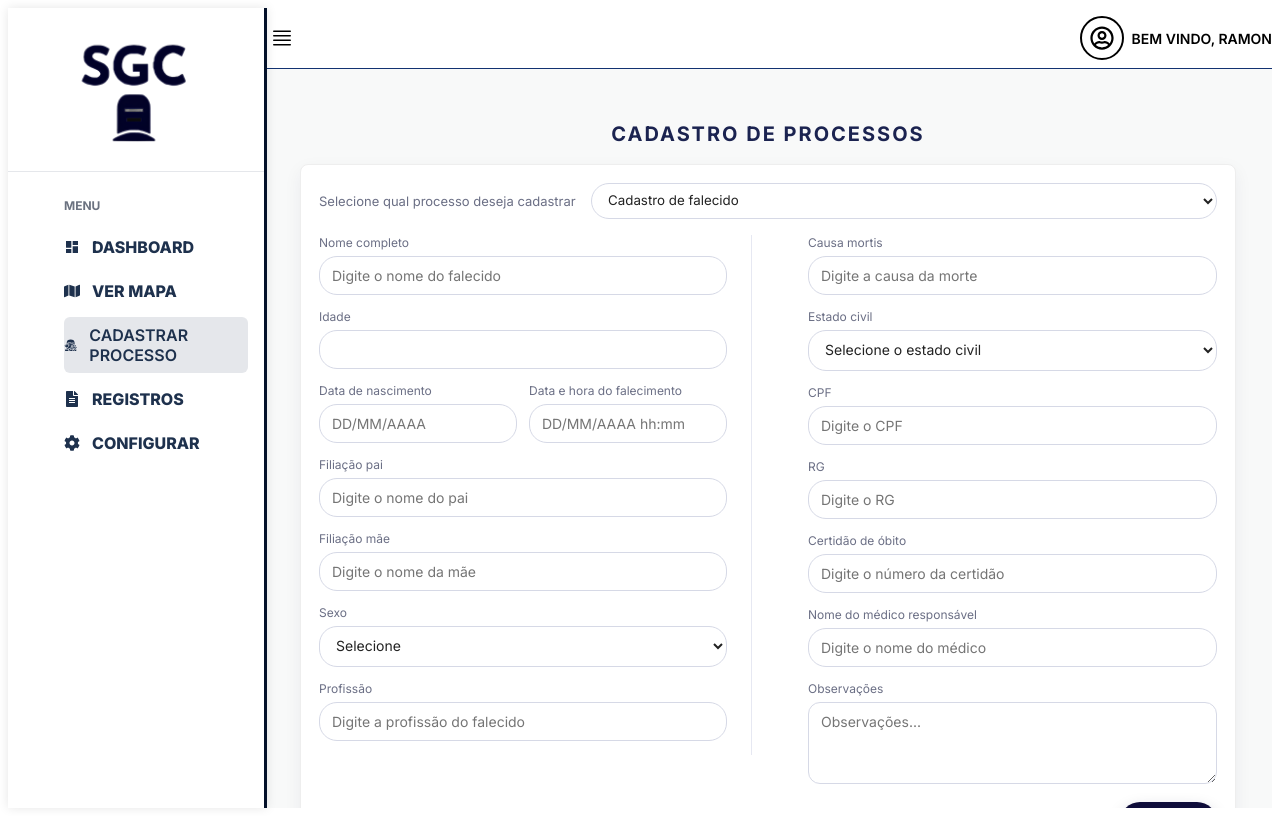
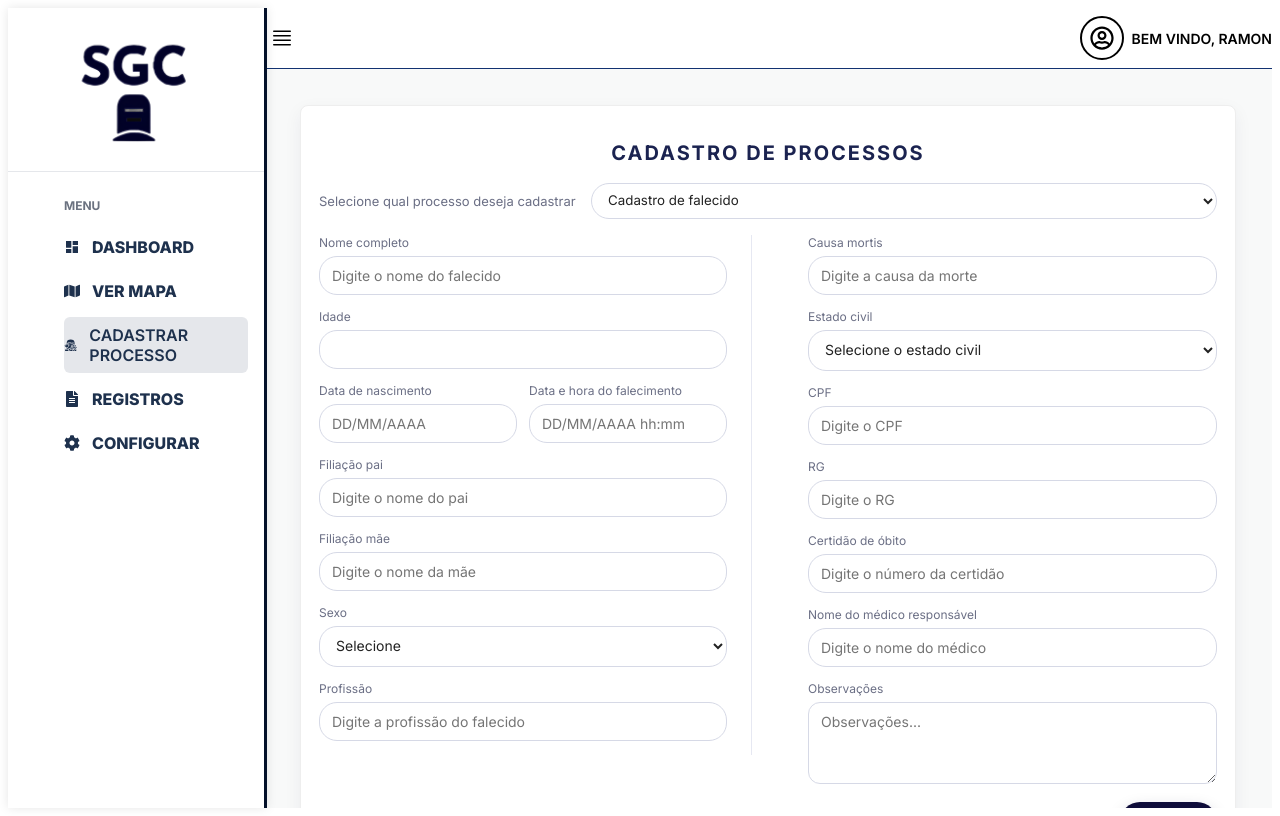
Before and after one commit to ramonlopes23/fatec-lab-sgc-front-end, a React (Vite) app in the folder front-cemiterio/: page /cadastros in a window 1280 px wide. Built offline with nearby package versions, Linux system fonts and the light colour scheme.

Commit message:
formtitle

```diff
--- a/front-cemiterio/src/pages/Cadastros/index.jsx
+++ b/front-cemiterio/src/pages/Cadastros/index.jsx
@@ -55,9 +55,8 @@ export default function Cadastros() {
     return (
         <MainLayout>
             <Container>
-                <Title>CADASTRO DE PROCESSOS</Title>
-
                 <FormStyled onSubmit={handleSubmit}>
+                    <Title>CADASTRO DE PROCESSOS</Title>
                     <FormTop>
                         <SmallLabel>Selecione qual processo deseja cadastrar</SmallLabel>
                         <SelectTop name="processo">
```
